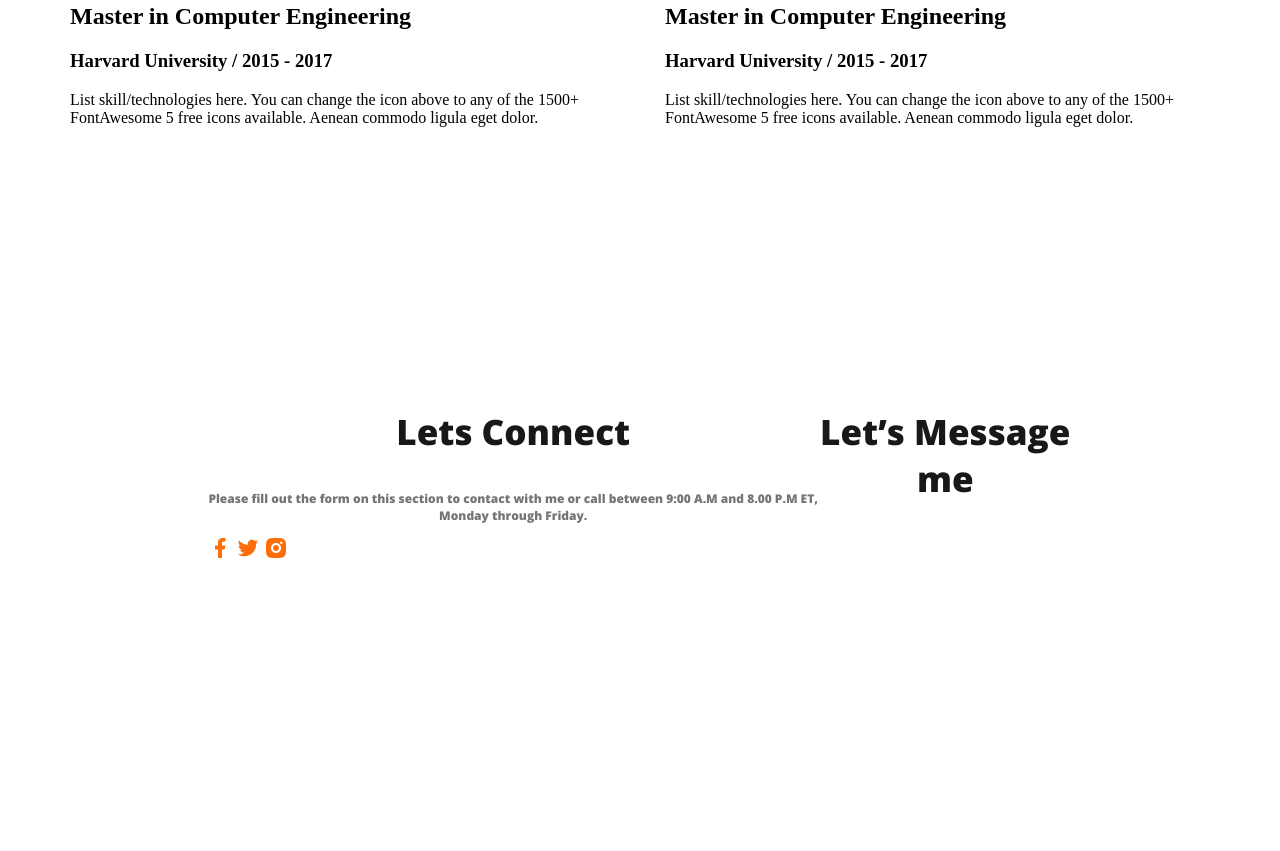
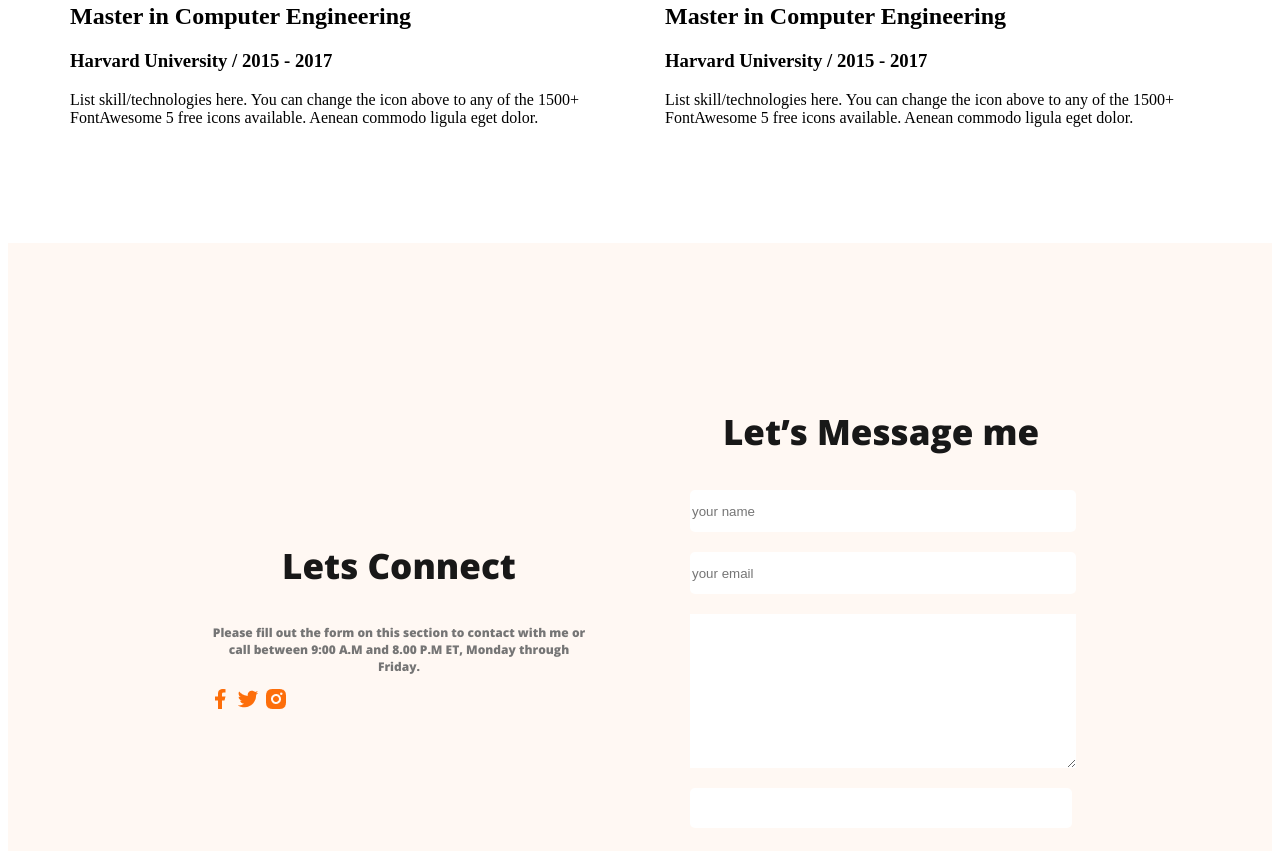
Before and after one commit to Parthpal/webdev-portfolio, a plain HTML site: page index.html in a window 1280 px wide. Shown: the part 2468-3319 px from the top of the page. Before the commit the page ends 3170 px from the top, so only its background shows below. Drawn offline with nearby package versions, Linux system fonts and the light colour scheme.

Commit message:
cv final

```diff
--- a/index.html
+++ b/index.html
@@ -152,6 +152,12 @@
             </div>
               <div class="footer-column">
                 <h3 class="section-title">Let’s Message me</h3>
+                <form class="footer-form" action="" method="get">
+                    <input type="text" name="" placeholder="your name" id="">
+                    <input type="email" name="" placeholder="your email" id="">
+                    <textarea name="" id="" cols="30" rows="10"></textarea>
+                    <input type="button" class="btn-primary" value="submit">
+                </form>
               </div>
 
     </footer>
--- a/styles/portfolio.css
+++ b/styles/portfolio.css
@@ -139,11 +139,34 @@ main section{
 }
 footer{
     display: flex;
+    gap:100px;
     padding: 130px 200px;
     margin-top: 100px;
+    background-color: #FFF8F3;
+}
+.footer-form input,textarea{
+    display: block;
+    margin-bottom: 20px;
+    border: 1px;
+    width: 100%;
+}
+.footer-form input{
+    border-radius: 5px;
+
+    height: 40px;
+    flex-shrink: 0;
+    background: var(--white-color, #FFF);
+
+}
+.footer-form textarea {
+
 }
 .footer-icons {
     text-decoration: none;
     display: flex;
     background-color: #FFF8F3;
 }
+.footer-column{
+    width: 50%;
+    align-content: center;
+}
```
